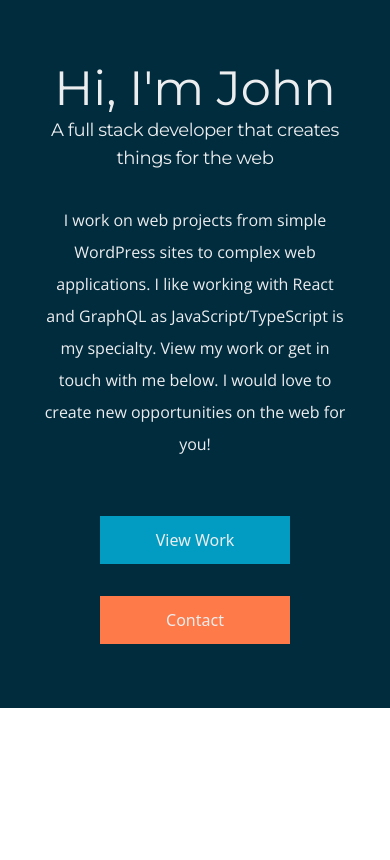
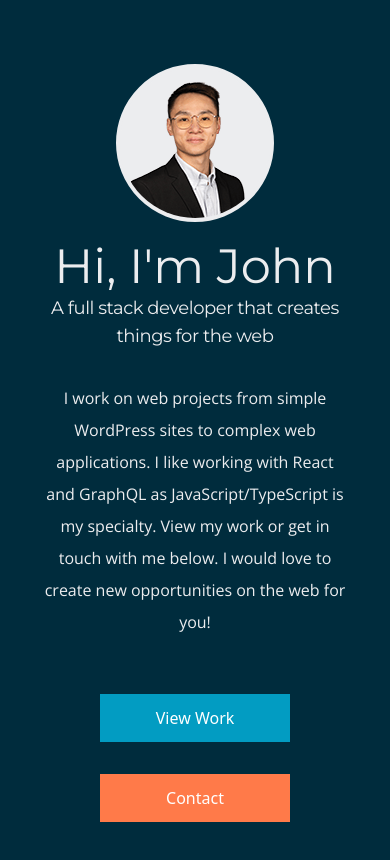
Before and after one commit to AstralJohn/portfolio, a React (Create React App) app: page / in a window 390 px wide. Shown: the top 860 px of the page. Built offline with nearby package versions, Linux system fonts and the light colour scheme.

Commit message:
add grid layout to hero section for tablet view

```diff
--- a/src/views/Hero.tsx
+++ b/src/views/Hero.tsx
@@ -1,25 +1,43 @@
 import React from 'react'
 import Button from 'components/Button'
+import headshot150 from 'assets/me-150w.png'
+import headshot300 from 'assets/me-300w.png'
 
 const Hero: React.FC = () => {
   return (
-    <header className="px-10 bg-blue-dark text-blue-light text-center py-16">
+    <header className="px-10 bg-blue-dark md:bg-white text-blue-light md:text-blue-dark text-center md:text-left md:grid gap-8 grid-cols-3 py-16">
+      <picture className="col-span-1 order-1 md:flex items-center">
+        <source srcSet={headshot300} media="(min-width: 768px)" />
+        <img
+          className="mx-auto mb-5 rounded-full md:rounded-none bg-blue-light md:bg-white border-blue-light border-4 md:border-none"
+          src={headshot150}
+          alt="A headshot photo of John Dinh"
+        />
+      </picture>
+      <div className="col-span-2">
         <h1 className="text-5xl mb-1">Hi, I&apos;m John</h1>
+
         <h2 className="text-lg tracking-tight mb-8">
           A full stack developer that creates things for the web
         </h2>
+
         <p className="leading-8 mb-14">
           I work on web projects from simple WordPress sites to complex web
           applications. I like working with React and GraphQL as
-        JavaScript/TypeScript is my specialty. View my work or get in touch with
-        me below. I would love to create new opportunities on the web for you!
+          JavaScript/TypeScript is my specialty. View my work or get in touch
+          with me below. I would love to create new opportunities on the web for
+          you!
         </p>
 
-      <div className="block xs:flex justify-around">
-        <Button className="mb-8 xs:mb-0 block mx-auto xs:mx-0" bgColor="bg-blue">
+        <div className="block xs:flex md:block justify-around text-white">
+          <Button
+            className="mb-8 xs:mb-0 block md:inline-block md:mr-10 mx-auto xs:mx-0"
+            bgColor="bg-blue"
+          >
             View Work
           </Button>
           <Button bgColor="bg-orange">Contact</Button>
+        </div>
       </div>
     </header>
   )
```
Lines whose indentation alone changed are shown as unchanged.
